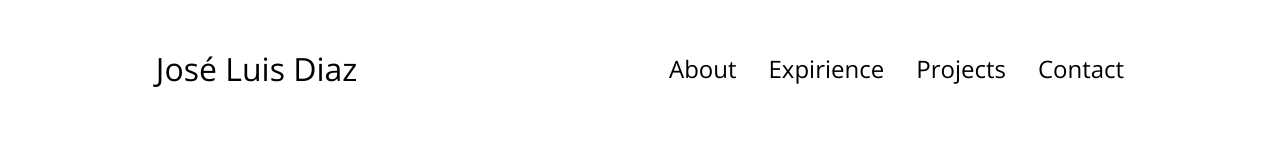
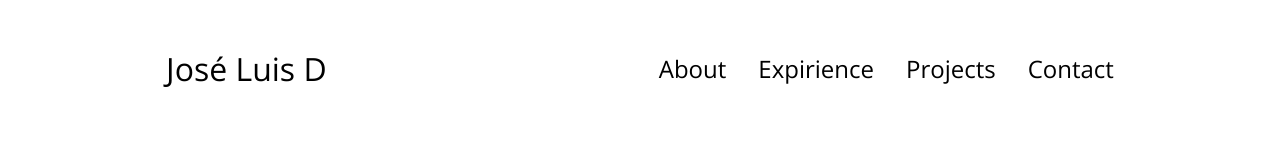
Before and after one commit to superJD-alt/portfolioHTML_CSS_JS, a plain HTML site: page index.html in a window 1280 px wide. Shown: the top 162 px of the page. Drawn offline with nearby package versions, Linux system fonts and the light colour scheme; files whose address does not match are found by name.

Commit message:
cambio hecho :)

```diff
--- a/index.html
+++ b/index.html
@@ -9,7 +9,7 @@
 </head>
 <body>
     <Nav id="desktop-nav">
-        <div class="logo">José Luis Diaz</div>
+        <div class="logo">José Luis D</div>
         <div>
             <ul class="nav-links">
                 <li><a href="#about">About</a></li>
```
